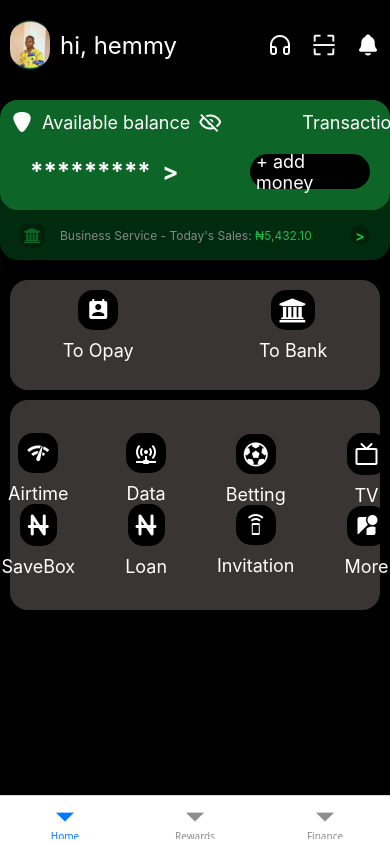
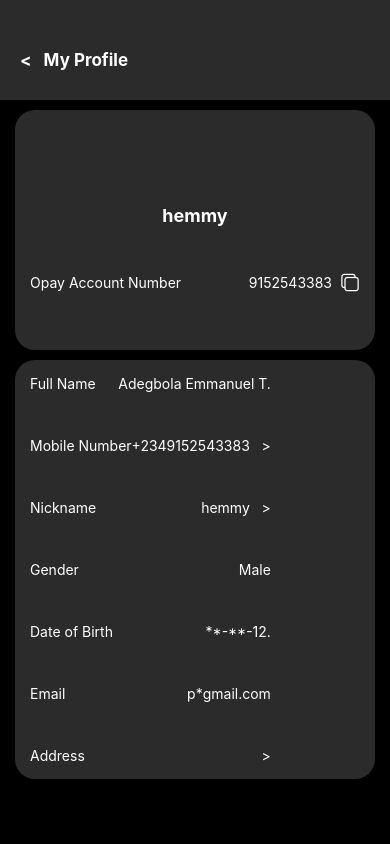
Before and after one commit to hemmy-1/Opay, a React Native app: screen /MyProfile in a window 390 px wide. Built offline with nearby package versions, Linux system fonts and the light colour scheme.

Commit message:
MyProfile

```diff
--- a/package.json
+++ b/package.json
@@ -13,6 +13,7 @@
     "@react-navigation/native": "^7.2.2",
     "@react-navigation/native-stack": "^7.14.12",
     "expo": "~54.0.33",
+    "expo-clipboard": "~8.0.8",
     "expo-status-bar": "~3.0.9",
     "react": "19.1.0",
     "react-native": "0.81.5",
--- a/src/navigator/MainNavigator.jsx
+++ b/src/navigator/MainNavigator.jsx
@@ -7,6 +7,7 @@
 import Cards from '../screens/Cards'
 import Me from '../screens/Me'
 import Home from '../screens/Home'
+import MyProfile from '../screens/MyProfile'
 
 
 
@@ -22,6 +23,7 @@
       <Stack.Screen name='Finance' component={Finance} />
       <Stack.Screen name='Cards' component={Cards} />
       <Stack.Screen name='Me' component={Me} />
+      <Stack.Screen name='MyProfile' component={MyProfile} />
     </Stack.Navigator>
   )
 }
--- a/src/screens/Home.jsx
+++ b/src/screens/Home.jsx
@@ -8,15 +8,20 @@
 import { useState } from 'react';
 import { Image, StatusBar, StyleSheet, Text, TouchableOpacity, View, FlatList } from 'react-native';
 import { SafeAreaProvider, SafeAreaView } from 'react-native-safe-area-context';
+import { useNavigation } from '@react-navigation/native';
 
 
 export default function Home() {
+
+    const navigation = useNavigation()
 
     const [isBalanceVisible, setIsBalanceVisible] = useState(true);
     const hideBalance = () => {
         setIsBalanceVisible(!isBalanceVisible)
 
     }
+
+    const logoImage = require('../assets/logoooo.png');
 
 
     const DataHistory = [
@@ -43,8 +48,8 @@
 
     const dataHistoryView = ({ item }) => {
         return (
-            <View style={{ paddingVertical: 5, flexDirection: 'row', justifyContent:'space-between' }}>
-                <View style={{ flexDirection:'row' }}>
+            <View style={{ paddingVertical: 5, flexDirection: 'row', justifyContent: 'space-between' }}>
+                <View style={{ flexDirection: 'row' }}>
                     <View style={{
                         height: 35, width: 35, backgroundColor: 'white', borderRadius: 30,
                         justifyContent: 'center', alignItems: 'center'
@@ -56,14 +61,15 @@
                         <Text style={{ color: '#888', fontSize: 13 }}>{item.date}</Text>
                     </View>
                 </View>
-                <View style={{alignItems:'center' }}>
-                    <Text style={{ color: '#0d6528', fontSize: 16, fontWeight:'800' }}>
+                <View style={{ alignItems: 'center' }}>
+                    <Text style={{ color: '#0d6528', fontSize: 16, fontWeight: '800' }}>
                         {item.amount}
                     </Text>
-                    <View style={{ height: 18, flexWrap:'wrap', backgroundColor:'#033813',
-                        paddingHorizontal:5, borderRadius:10
+                    <View style={{
+                        height: 18, flexWrap: 'wrap', backgroundColor: '#033813',
+                        paddingHorizontal: 5, borderRadius: 10
                     }}>
-                        <Text style={{ color: '#0d6528', fontWeight:'800' }}>{item.status}</Text>
+                        <Text style={{ color: '#0d6528', fontWeight: '800' }}>{item.status}</Text>
                     </View>
                 </View>
             </View>
@@ -85,7 +91,9 @@
 
                 }}>
                     <View style={{ flexDirection: 'row', gap: 10, alignItems: 'center' }}>
-                        <Image source={require('../assets/logoooo.png')} style={{ width: 40, height: 50, borderRadius: 25 }} />
+                        <TouchableOpacity onPress={() => navigation.navigate('MyProfile', logoImage)}>
+                            <Image source={logoImage} style={{ width: 40, height: 50, borderRadius: 25 }} />
+                        </TouchableOpacity>
                         <Text style={{ color: '#ffffff', fontSize: 24, }}>hi, hemmy</Text>
                     </View>
                     <View style={{ flexDirection: 'row', gap: 20, marginLeft: 'auto' }}>
@@ -128,10 +136,11 @@
                                 <Text style={{ color: '#fff', marginStart: 10, fontSize: 24, fontWeight: 'bold' }}>{isBalanceVisible ? "*********" : ("9,876,543.21")}  {'>'}</Text>
                             </View>
 
-                            <View style={{ backgroundColor: '#000000', borderRadius: 30, alignSelf: "flex-end", alignItems:'center',paddingHorizontal:6,
-                                justifyContent:'center', alignContent:'center',
-                                height:35, width:120
-                             }}>
+                            <View style={{
+                                backgroundColor: '#000000', borderRadius: 30, alignSelf: "flex-end", alignItems: 'center', paddingHorizontal: 6,
+                                justifyContent: 'center', alignContent: 'center',
+                                height: 35, width: 120
+                            }}>
                                 <Text style={{ color: '#fff', fontSize: 18 }}>+ add money</Text>
                             </View>
 
@@ -167,7 +176,7 @@
                         <View></View>
                     ) :
                     (<View style={{
-                        width:'95%',
+                        width: '95%',
 
                         backgroundColor: '#393535',
                         borderRadius: 18,
@@ -187,8 +196,8 @@
                             data={DataHistory}
                             renderItem={dataHistoryView}
                             keyExtractor={item => item.id}
-                            style={{flex:1}}
-                             />
+                            style={{ flex: 1 }}
+                        />
 
                     </View>)
                 }
--- /dev/null
+++ b/src/screens/MyProfile.jsx
@@ -0,0 +1,95 @@
+import { Image, StyleSheet, Text, TouchableOpacity, View, Alert } from 'react-native'
+import React from 'react'
+import { SafeAreaProvider, SafeAreaView } from 'react-native-safe-area-context'
+import { useNavigation } from '@react-navigation/native';
+import { Ionicons } from '@expo/vector-icons';
+import * as Clipboard from 'expo-clipboard';
+
+
+
+
+export default function MyProfile({ route }) {
+    const navigation = useNavigation()
+    const accountNum = "9152543383"
+    const copyToClipboard = async () => {
+        await Clipboard.setStringAsync(accountNum)
+        Alert.alert("Copied!", "Account number copied to clipboard.");
+    }
+    const logoImage = route.params
+    return (
+        <SafeAreaProvider>
+            <SafeAreaView style={{ height: 100, width: "100%", backgroundColor: '#2c2b2b', justifyContent: 'center', paddingHorizontal: 20 }}>
+                <Text style={{ color: 'white', fontWeight: 'bold', fontSize: 17, marginTop: 20 }}
+                    onPress={() => navigation.goBack()}>{'<   My Profile'}</Text>
+            </SafeAreaView>
+
+            <View style={styles.container}>
+                <View style={{ height: 240, width: '100%', backgroundColor: '#2c2b2b', marginTop: 10, borderRadius: 20, padding: 15, gap: 45 }}>
+                    <View style={{ alignSelf: 'center', alignItems: 'center', }}>
+                        <Image source={logoImage} style={{ height: 80, width: 80, borderRadius: 50 }} resizeMode='cover' />
+                        <Text style={{ color: 'white', fontSize: 18, fontWeight: 'bold' }}>hemmy</Text>
+                    </View>
+                    <View style={{ justifyContent: 'space-between', flexDirection: 'row', alignItems: 'center' }} >
+                        <Text style={{ color: 'white' }}>Opay Account Number</Text>
+                        <View style={{ flexDirection: 'row', alignItems: 'center', gap: 8 }}>
+                            <Text style={{ color: 'white' }}>9152543383</Text>
+                            <TouchableOpacity onPress={copyToClipboard}>
+                                <Ionicons name="copy-outline" size={20} color="white" />
+                            </TouchableOpacity>
+                        </View>
+                    </View>
+                </View>
+
+                <View style={{flexWrap:'wrap', width: '100%', backgroundColor: '#2c2b2b', marginTop: 10, borderRadius: 20, padding: 15, gap: 45, }}>
+                    <View style={{
+                        flexDirection: 'row', justifyContent:'space-between'}}>
+                        <Text style={{ color: 'white',  }}>Full Name</Text>
+                        <Text style={{ color: 'white' }}>Adegbola Emmanuel T.</Text>
+                    </View>
+                    <View style={{
+                        flexDirection: 'row', justifyContent:'space-between'}}>
+                        <Text style={{ color: 'white',  }}>Mobile Number</Text>
+                        <Text style={{ color: 'white' }}>{"+2349152543383   >"}</Text>
+                    </View>
+                    <View style={{
+                        flexDirection: 'row', justifyContent:'space-between'}}>
+                        <Text style={{ color: 'white',  }}>Nickname</Text>
+                        <Text style={{ color: 'white' }}>{"hemmy   >"}</Text>
+                    </View>
+                    <View style={{
+                        flexDirection: 'row', justifyContent:'space-between'}}>
+                        <Text style={{ color: 'white',  }}>Gender</Text>
+                        <Text style={{ color: 'white' }}>Male</Text>
+                    </View>
+                    <View style={{
+                        flexDirection: 'row', justifyContent:'space-between'}}>
+                        <Text style={{ color: 'white',  }}>Date of Birth</Text>
+                        <Text style={{ color: 'white' }}>{"**-**-12"}.</Text>
+                    </View>
+                    <View style={{
+                        flexDirection: 'row', justifyContent:'space-between'}}>
+                        <Text style={{ color: 'white',  }}>Email</Text>
+                        <Text style={{ color: 'white' }}>p*gmail.com</Text>
+                    </View>
+                    <View style={{
+                        flexDirection: 'row', justifyContent:'space-between'}}>
+                        <Text style={{ color: 'white',  }}>Address</Text>
+                        <Text style={{ color: 'white' }}>{">"}</Text>
+                    </View>
+                </View>
+
+
+            </View>
+        </SafeAreaProvider>
+    );
+}
+
+
+
+const styles = StyleSheet.create({
+    container: {
+        backgroundColor: 'black',
+        paddingHorizontal: 15,
+        flex: 1
+    }
+})
--- a/src/screens/OpayLogin.jsx
+++ b/src/screens/OpayLogin.jsx
@@ -91,7 +91,7 @@
           style={[isButtonDisabled && style.disabledButton]}
           disabled={isButtonDisabled}
 
-          onPress={() => navigation.navigate('OpayScreen')}>
+          onPress={() => navigation.navigate('Home')}>
 
           <View style={{
             height: 50, width: 350, backgroundColor: '#1DCF9F', borderWidth: 2,
```
Also changed, not shown: 1 other file (tests, documents, lock files or other folders).
